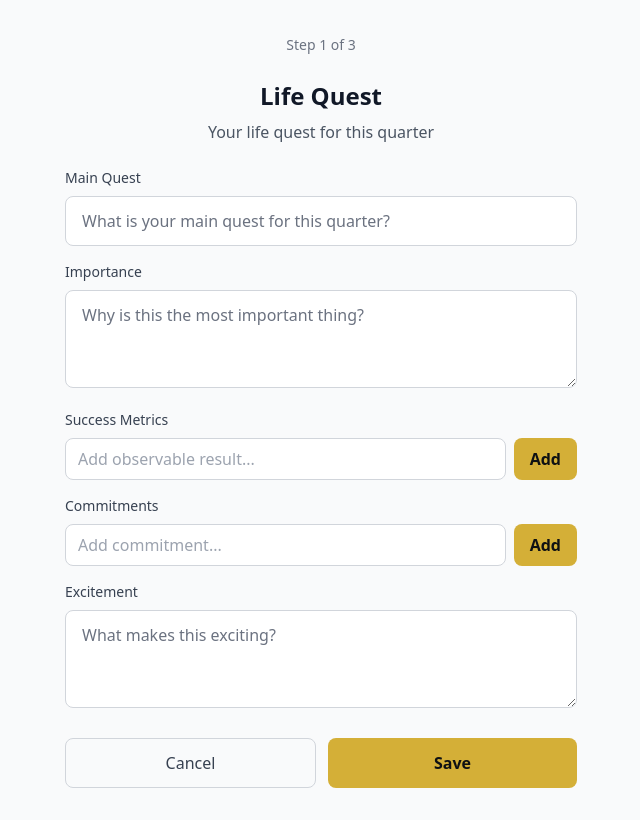
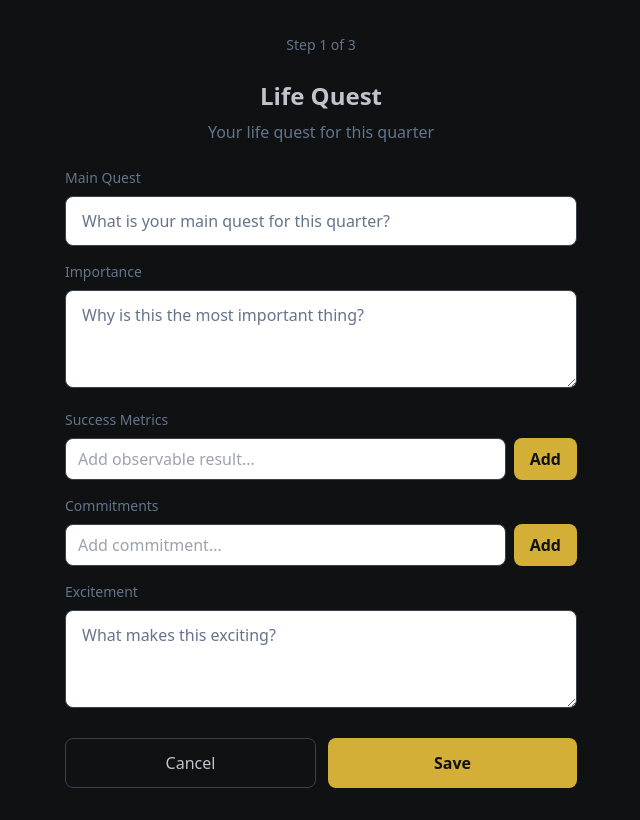
Before and after one commit to Spyobird/cadence, a React (Vite) app: page / in a window 1280 px wide. Shown: the whole page, without its empty margins (319-959 px from the left). Built offline with nearby package versions, Linux system fonts and the light colour scheme.

Commit message:
style: apply Precision Chronometer palette across components
Co-Authored-By: Claude Opus 5.5 <noreply@anthropic.com>

```diff
--- a/index.html
+++ b/index.html
@@ -8,6 +8,9 @@
     <meta name="apple-mobile-web-app-title" content="Cadence">
     <link rel="apple-touch-icon" href="/pwa-192x192.png">
     <title>Cadence</title>
+    <style>
+      body { background-color: #0F1113; }
+    </style>
   </head>
   <body>
     <div id="root"></div>
--- a/src/App.tsx
+++ b/src/App.tsx
@@ -33,22 +33,22 @@ function App() {
         </main>
 
         {view !== 'onboarding' && (
-          <nav className="fixed bottom-0 left-0 right-0 bg-gray-900/90 backdrop-blur-sm border-t border-gray-800 px-6 py-3 flex justify-around items-center text-xs font-mono uppercase tracking-widest">
+          <nav className="fixed bottom-0 left-0 right-0 bg-[#0F1113]/90 backdrop-blur-sm border-t border-[#1E2124] px-6 py-3 flex justify-around items-center text-xs font-mono uppercase tracking-widest">
             <button
               onClick={() => navigate('dashboard')}
-              className={`flex flex-col items-center gap-1 ${view === 'dashboard' ? 'text-[#D4AF37]' : 'text-gray-500'}`}
+              className={`flex flex-col items-center gap-1 ${view === 'dashboard' ? 'text-[#D4AF37]' : 'text-[#64748B]'}`}
             >
               <span>Home</span>
             </button>
             <button
               onClick={() => navigate('evolution')}
-              className={`flex flex-col items-center gap-1 ${view === 'evolution' ? 'text-[#D4AF37]' : 'text-gray-500'}`}
+              className={`flex flex-col items-center gap-1 ${view === 'evolution' ? 'text-[#D4AF37]' : 'text-[#64748B]'}`}
             >
               <span>Evolution</span>
             </button>
             <button
               onClick={() => navigate('archive')}
-              className={`flex flex-col items-center gap-1 ${view === 'archive' ? 'text-[#D4AF37]' : 'text-gray-500'}`}
+              className={`flex flex-col items-center gap-1 ${view === 'archive' ? 'text-[#D4AF37]' : 'text-[#64748B]'}`}
             >
               <span>Archive</span>
             </button>
--- a/src/components/Dashboard.tsx
+++ b/src/components/Dashboard.tsx
@@ -116,7 +116,7 @@ export function Dashboard({ onNavigate }: DashboardProps) {
             disabled={hasSavedToday || (!lifeReflectionText.trim() && !workReflectionText.trim())}
             className={`flex-1 px-4 py-3 rounded-lg font-semibold transition ${
               hasSavedToday || (!lifeReflectionText.trim() && !workReflectionText.trim())
-                ? 'bg-gray-700 text-gray-500 cursor-not-allowed'
+                ? 'bg-[#1E2124] text-[#64748B] cursor-not-allowed'
                 : 'bg-[#D4AF37] text-[#0F1113] hover:opacity-90'
             }`}
           >
--- a/src/components/Layout.tsx
+++ b/src/components/Layout.tsx
@@ -1,7 +1,7 @@
 import React from 'react'
 
 export const Layout = ({ children }: { children: React.ReactNode }) => (
-  <div className="min-h-screen bg-gray-50 text-gray-900 pt-safe-top pb-safe-bottom px-4">
+  <div className="min-h-screen bg-[#0F1113] text-[#C0C4CC] pt-safe-top pb-safe-bottom px-4">
     {children}
   </div>
 )
--- a/src/components/Onboarding.tsx
+++ b/src/components/Onboarding.tsx
@@ -99,16 +99,16 @@ export function Onboarding({ onNavigate }: OnboardingProps) {
   return (
     <div className="flex flex-col items-center w-full max-w-lg mx-auto py-8">
       <div className="mb-6 text-center">
-        <span className="text-sm text-gray-500">
+        <span className="text-sm text-[#64748B]">
           Step {step} of 3
         </span>
       </div>
 
-      <h2 className="text-2xl font-bold mb-2 text-gray-900">
+      <h2 className="text-2xl font-bold mb-2 text-[#C0C4CC]">
         {getStepTitle()}
       </h2>
 
-      <p className="text-gray-600 mb-6 text-center">
+      <p className="text-[#64748B] mb-6 text-center">
         {getStepDescription()}
       </p>
 
@@ -141,11 +141,11 @@ export function Onboarding({ onNavigate }: OnboardingProps) {
             </div>
           </div>
 
-          <h3 className="text-xl font-bold mb-2 text-gray-900">
+          <h3 className="text-xl font-bold mb-2 text-[#C0C4CC]">
             All Set!
           </h3>
 
-          <p className="text-gray-600 mb-6">
+          <p className="text-[#64748B] mb-6">
             Your quarterly goals are ready. Let's get to work.
           </p>
 
--- a/src/components/QuestForm.tsx
+++ b/src/components/QuestForm.tsx
@@ -64,20 +64,20 @@ export function QuestForm({ quest, onSubmit, onCancel }: QuestFormProps) {
 
     return (
       <div className="mb-4">
-        <label className="block text-sm font-medium text-gray-700 mb-2">
+        <label className="block text-sm font-medium text-[#64748B] mb-2">
           {label}
         </label>
 
         <div className="space-y-2 mb-2">
           {items.map((item, index) => (
             <div key={index} className="flex items-center gap-2">
-              <span className="flex-1 px-3 py-2 bg-gray-100 rounded text-sm text-gray-800">
+              <span className="flex-1 px-3 py-2 bg-[#1E2124] rounded text-sm text-[#C0C4CC]">
                 {item}
               </span>
               <button
                 type="button"
                 onClick={() => handleRemoveItem(field, index)}
-                className="flex-shrink-0 w-6 h-6 rounded-full bg-red-100 text-red-600 hover:bg-red-200 flex items-center justify-center"
+                className="flex-shrink-0 w-6 h-6 rounded-full bg-red-900/30 text-red-400 hover:bg-red-900/50 flex items-center justify-center"
                 aria-label={`Remove ${item}`}
               >
                 ×
@@ -93,7 +93,7 @@ export function QuestForm({ quest, onSubmit, onCancel }: QuestFormProps) {
             onChange={(e) => onValueChange(e.target.value)}
             onKeyDown={handleKeyDown}
             placeholder={addLabel}
-            className="flex-1 px-3 py-2 border border-gray-300 rounded-lg focus:outline-none focus:ring-2 focus:ring-[#D4AF37] text-gray-900"
+            className="flex-1 px-3 py-2 border border-[#374151] rounded-lg focus:outline-none focus:ring-2 focus:ring-[#D4AF37] text-[#C0C4CC]"
           />
           <button
             type="button"
@@ -112,7 +112,7 @@ export function QuestForm({ quest, onSubmit, onCancel }: QuestFormProps) {
       <div className="mb-4">
         <label
           htmlFor="mainQuest"
-          className="block text-sm font-medium text-gray-700 mb-2"
+          className="block text-sm font-medium text-[#64748B] mb-2"
         >
           Main Quest
         </label>
@@ -122,14 +122,14 @@ export function QuestForm({ quest, onSubmit, onCancel }: QuestFormProps) {
           value={formData.mainQuest}
           onChange={(e) => handleInputChange('mainQuest', e.target.value)}
           placeholder="What is your main quest for this quarter?"
-          className="w-full px-4 py-3 border border-gray-300 rounded-lg focus:outline-none focus:ring-2 focus:ring-[#D4AF37] text-gray-900 placeholder-gray-500"
+          className="w-full px-4 py-3 border border-[#374151] rounded-lg focus:outline-none focus:ring-2 focus:ring-[#D4AF37] text-[#C0C4CC] placeholder-[#64748B]"
         />
       </div>
 
       <div className="mb-4">
         <label
           htmlFor="importance"
-          className="block text-sm font-medium text-gray-700 mb-2"
+          className="block text-sm font-medium text-[#64748B] mb-2"
         >
           Importance
         </label>
@@ -139,7 +139,7 @@ export function QuestForm({ quest, onSubmit, onCancel }: QuestFormProps) {
           value={formData.importance}
           onChange={(e) => handleInputChange('importance', e.target.value)}
           placeholder="Why is this the most important thing?"
-          className="w-full px-4 py-3 border border-gray-300 rounded-lg focus:outline-none focus:ring-2 focus:ring-[#D4AF37] text-gray-900 placeholder-gray-500 resize-y"
+          className="w-full px-4 py-3 border border-[#374151] rounded-lg focus:outline-none focus:ring-2 focus:ring-[#D4AF37] text-[#C0C4CC] placeholder-[#64748B] resize-y"
         />
       </div>
 
@@ -162,7 +162,7 @@ export function QuestForm({ quest, onSubmit, onCancel }: QuestFormProps) {
       <div className="mb-6">
         <label
           htmlFor="excitement"
-          className="block text-sm font-medium text-gray-700 mb-2"
+          className="block text-sm font-medium text-[#64748B] mb-2"
         >
           Excitement
         </label>
@@ -172,7 +172,7 @@ export function QuestForm({ quest, onSubmit, onCancel }: QuestFormProps) {
           value={formData.excitement}
           onChange={(e) => handleInputChange('excitement', e.target.value)}
           placeholder="What makes this exciting?"
-          className="w-full px-4 py-3 border border-gray-300 rounded-lg focus:outline-none focus:ring-2 focus:ring-[#D4AF37] text-gray-900 placeholder-gray-500 resize-y"
+          className="w-full px-4 py-3 border border-[#374151] rounded-lg focus:outline-none focus:ring-2 focus:ring-[#D4AF37] text-[#C0C4CC] placeholder-[#64748B] resize-y"
         />
       </div>
 
@@ -181,7 +181,7 @@ export function QuestForm({ quest, onSubmit, onCancel }: QuestFormProps) {
           <button
             type="button"
             onClick={onCancel}
-            className="flex-1 px-4 py-3 border border-gray-300 text-gray-700 rounded-lg font-medium hover:bg-gray-100 transition"
+            className="flex-1 px-4 py-3 border border-[#374151] text-[#C0C4CC] rounded-lg font-medium hover:bg-[#374151] transition"
           >
             Cancel
           </button>
```
Also changed, not shown: 1 other file (tests, documents, lock files or other folders).
